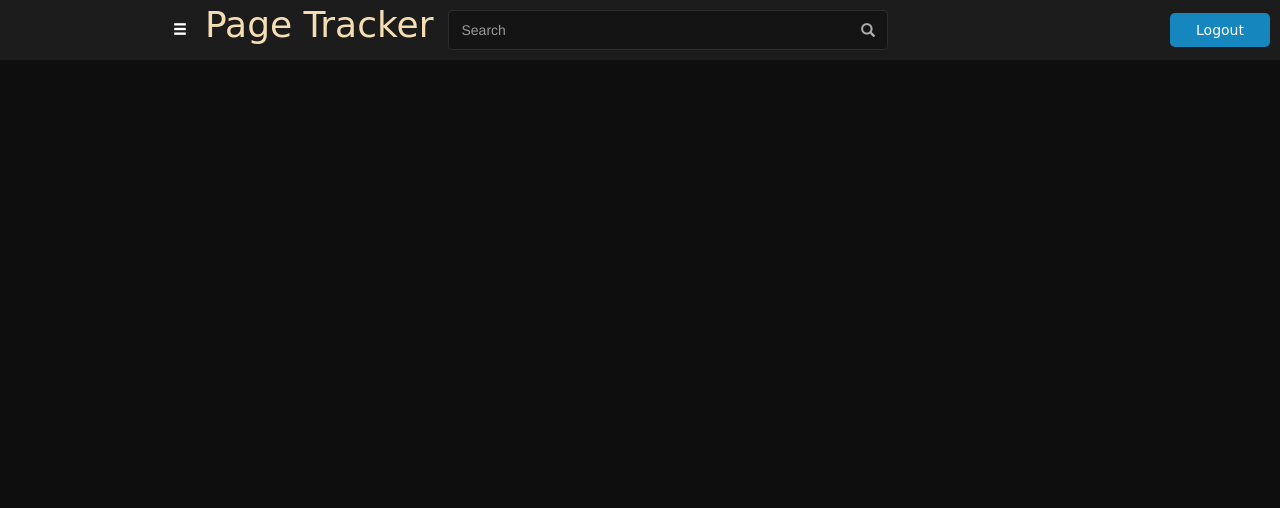
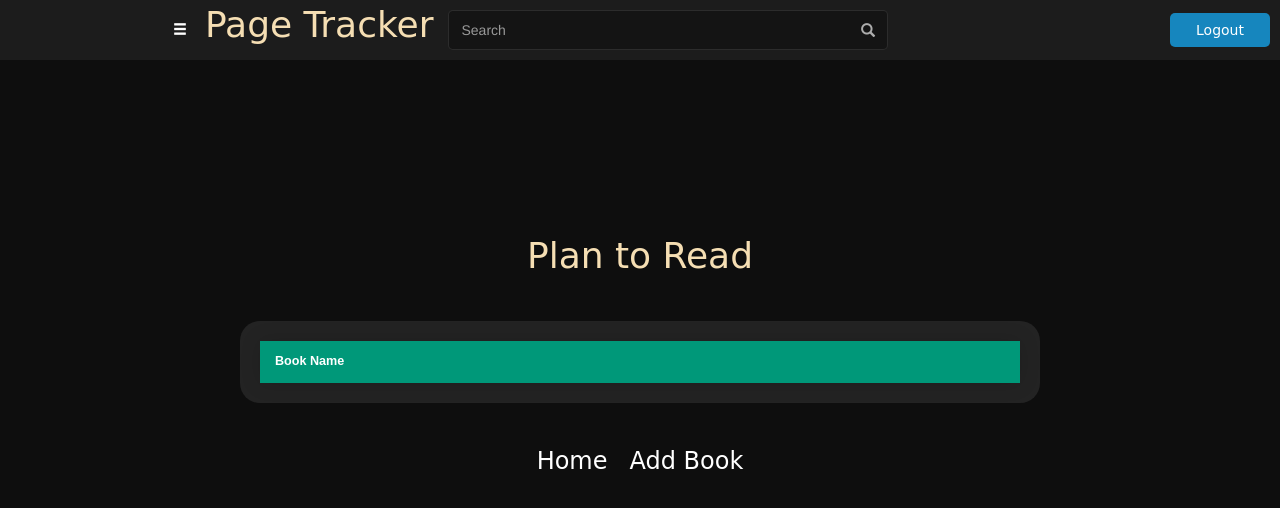
Before and after one commit to SuperXavier42/Page-Tracker, a Flask app: template templates/planning.html in a window 1280 px wide. Shown: the top 508 px of the page. Run offline with Flask 3, Linux system fonts and the light colour scheme; the template is opened without the code that fills it, so the values that code supplies are empty; some libraries are stand-ins or nearby versions.

Commit message:
created page to view plan to read books

```diff
--- a/templates/planning.html
+++ b/templates/planning.html
@@ -6,5 +6,32 @@
 
 
 {% block content %}
-
+<div class="book-page">
+    <h1>Plan to Read</h1>
+<div class="container" id="data-table">
+    <table class="styled-table" id="data-table-head">
+        <thead>
+            <tr>
+                <th>Book Name</th>
+                <th></th>
+                <th></th>
+            </tr>
+        </thead>
+    </table>
+    <div class="table-content">
+        <table class="styled-table" id="data-table-body">
+            {% for book in books %}
+                <tr>
+                    <td>{{ book[0] }}</td>
+                    <td><a href="" onclick="document.getElementById('start_form{{loop.index}}').submit(); return false;"><form method="POST" action="{{url_for('planned.startbook')}}" id="start_form{{loop.index}}"><input type="hidden" value="{{book[0]}}" name="book_name"><input type="button" value="Start"></form></a></td>
+                    <td><a href="" onclick="document.getElementById('delete_form{{loop.index}}').submit(); return false;"><form method="POST" action="{{url_for('planned.deletebook')}}" id="delete_form{{loop.index}}"><input type="hidden" value="{{book[0]}}" name="book_name"><input type="button" value="Delete"></form></a></td>
+                </tr>
+            </tbody>
+            {% endfor %}
+        </table>
+    </div>
+</div>
+<a href="{{url_for('home')}}"><button class="page-button">Home</button></a>
+<a href="{{url_for('planned.addbook')}}"><button class="page-button">Add Book</button></a>
+</div>
 {% endblock %}
```
